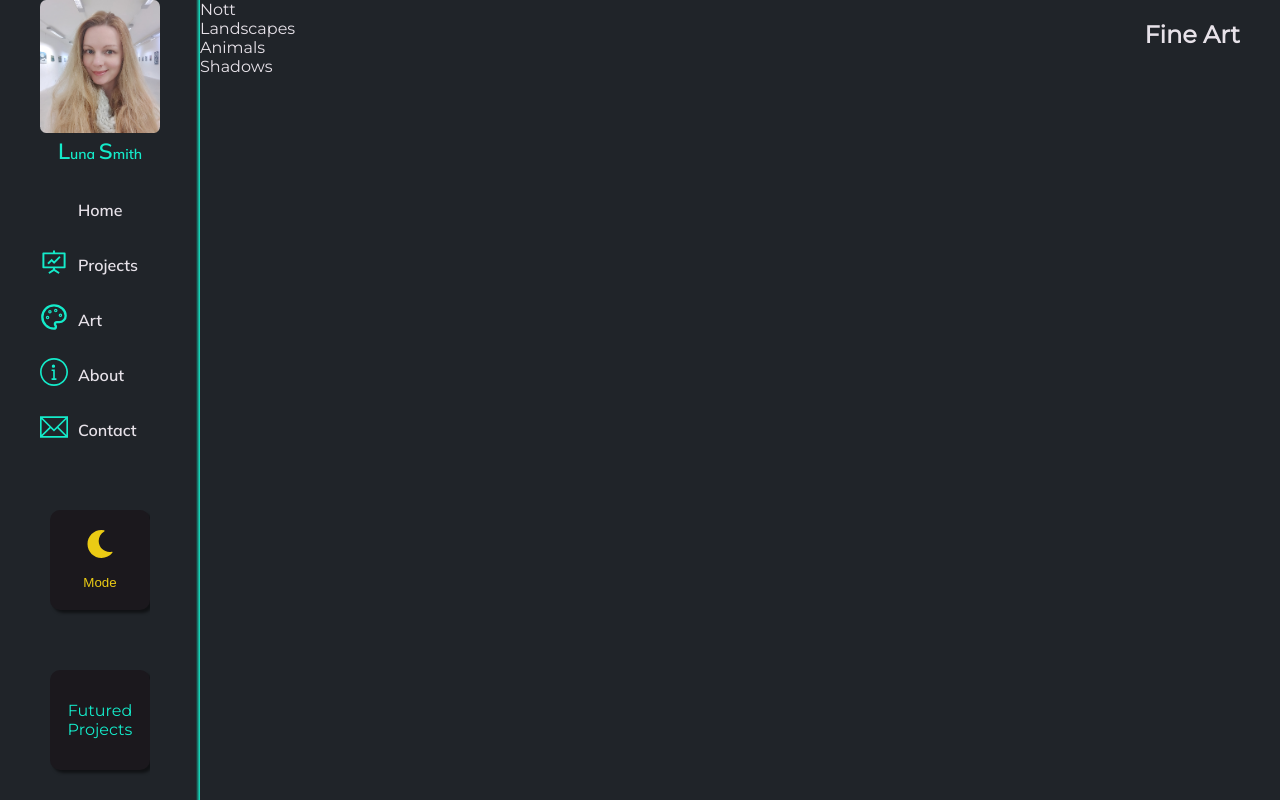
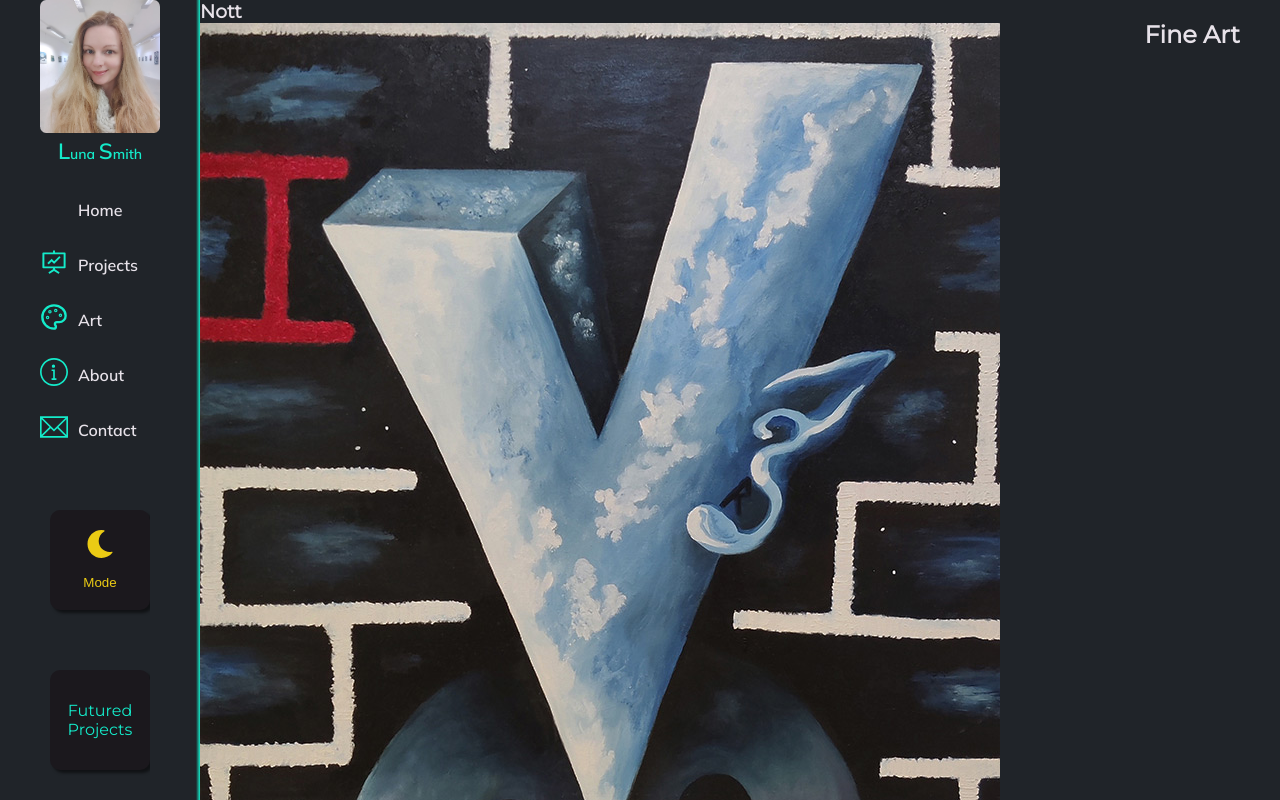
Before and after one commit to Lu-Smith/new_react_portfolio_sass, a React (Create React App) app: page /fineart in a window 1280 px wide. Built offline with nearby package versions, Linux system fonts and the light colour scheme; some icons are missing.

Commit message:
Updated content of FineArt.js

```diff
--- a/src/components/FineArt.tsx
+++ b/src/components/FineArt.tsx
@@ -18,7 +18,15 @@ const FineArt = () => {
         <h2>Fine Art</h2>
         {paintings.map((painting, index) => {
           return <div className={painting.title} key={index}>
-            {painting.title}
+            <h3>{painting.title}</h3>
+            {painting.project.map((item, index) => {
+              return <div key={index}>
+                <div className="imageContainer">
+                  <img src={item.src} alt={item.title} />
+                </div>
+                <h4>{item.title}</h4>
+              </div>
+            })}
           </div>
         })}
       </div>
```
